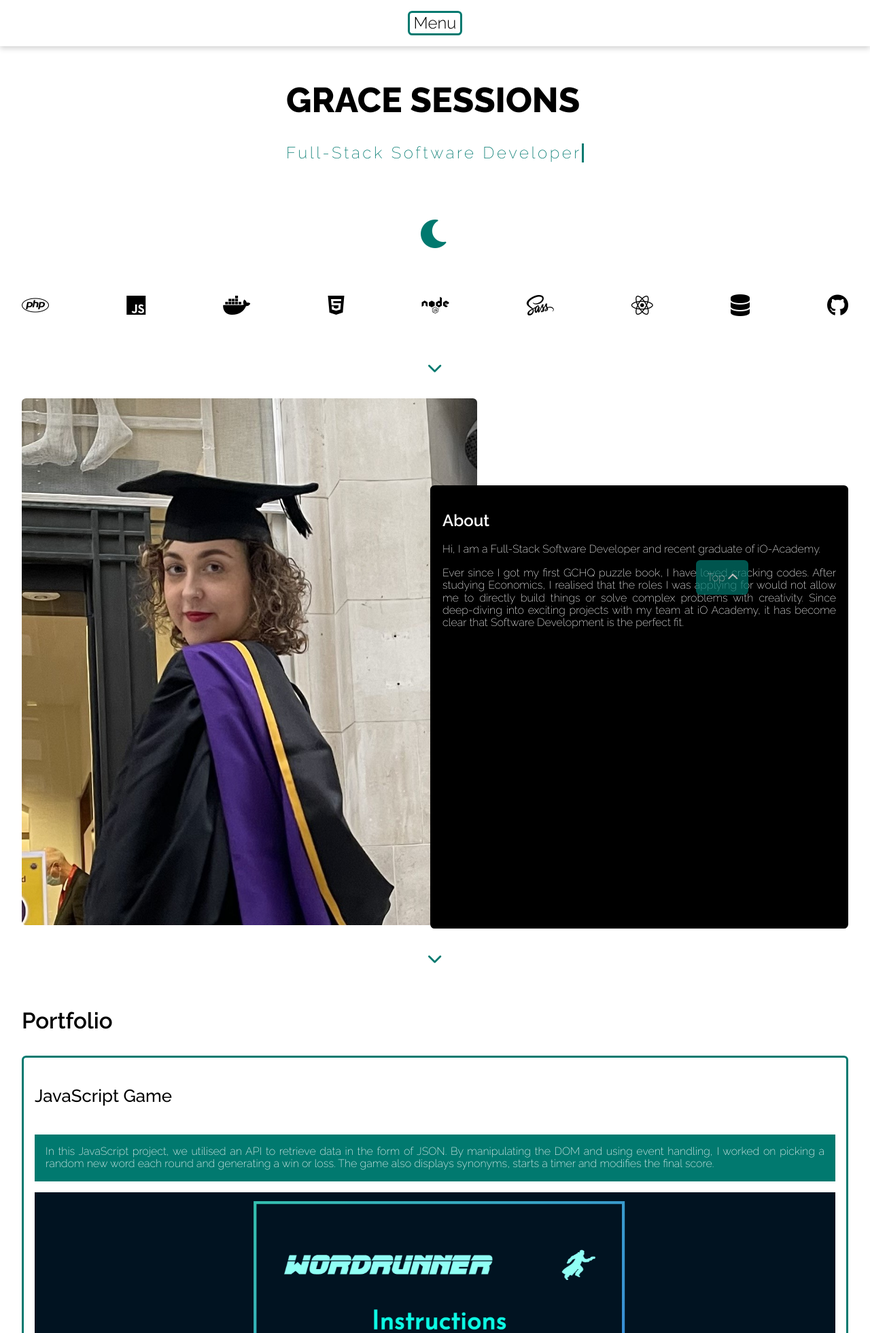
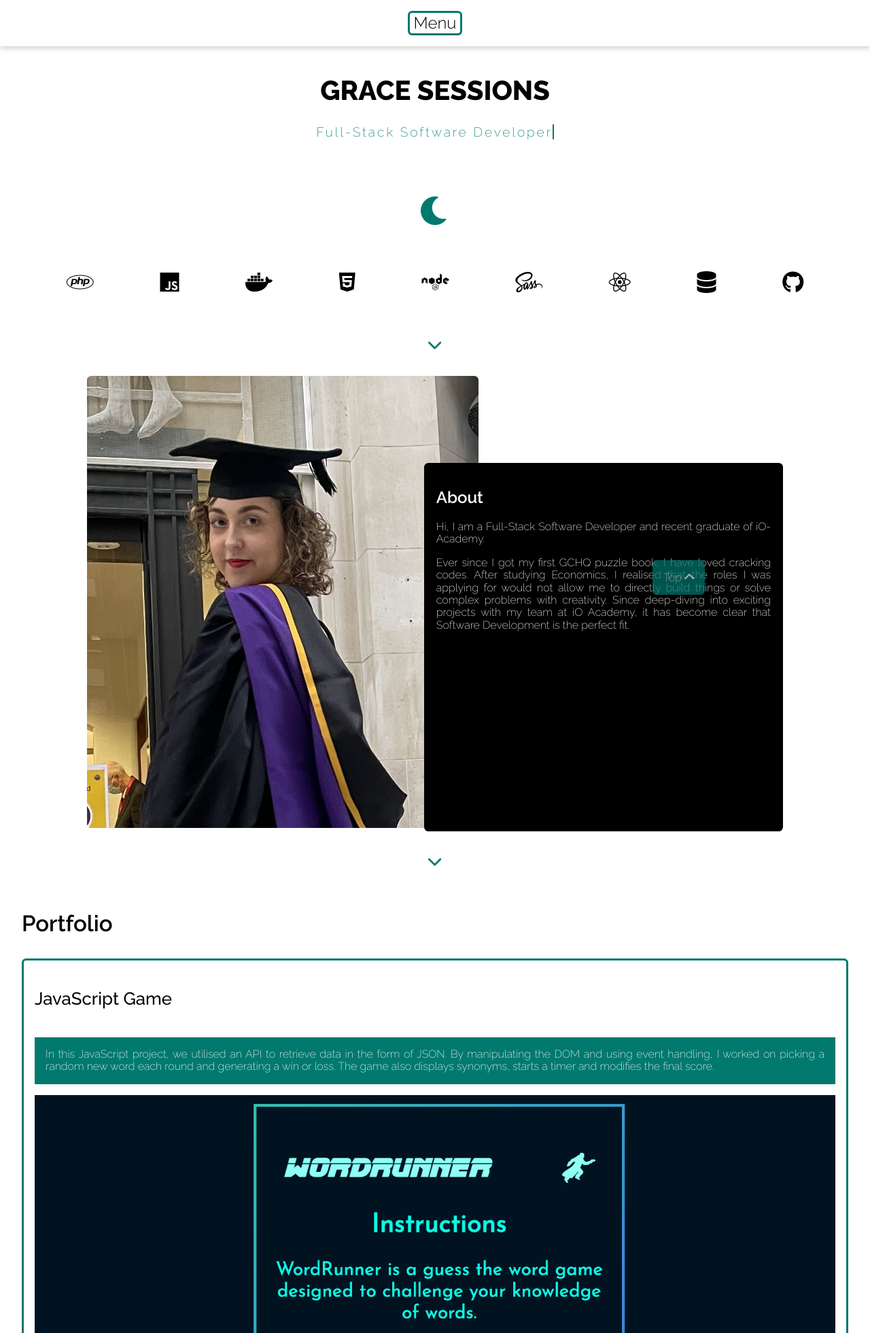
Before and after one commit to gracesessions/Portfolio, a PHP site: page / in a window 1280 px wide. Shown: the top 1961 px of the page at 68% size. Run offline with PHP 8.4, Linux system fonts and the light colour scheme.

Commit message:
sorted white space and overflow

```diff
--- a/css/style.css
+++ b/css/style.css
@@ -7,17 +7,17 @@
 }
 
 body {
-  margin: 0;
+  margin-right: 0;
   padding: 0;
   background-color: #FFFFFF;
   font-size: 22px;
   color: #000000;
+  margin-bottom: 2rem;
 }
 body nav {
   background-color: #FFFFFF;
   text-align: center;
   padding: 1rem;
-  width: 100%;
   position: sticky;
   top: 0;
   font-size: 1.5rem;
@@ -35,47 +35,47 @@ body nav .dropdown #dropdown-content {
   margin-bottom: 0;
   display: none;
 }
-body nav .dropdown #dropdown-content #nav-items {
+body nav .dropdown #dropdown-content .nav-items {
   margin-top: 0;
   padding: 0;
   display: flex;
   flex-direction: column;
   gap: 1rem;
 }
-body nav .dropdown #dropdown-content #nav-items li {
+body nav .dropdown #dropdown-content .nav-items li {
   list-style-type: none;
 }
-body nav .dropdown #dropdown-content #nav-items li a {
+body nav .dropdown #dropdown-content .nav-items li a {
   text-decoration: none;
   color: #000000;
   padding: 0 1rem;
   border: #FFFFFF solid;
   border-radius: 0.4rem;
 }
-body nav .dropdown #dropdown-content #nav-items li a:hover {
+body nav .dropdown #dropdown-content .nav-items li a:hover {
   border-color: #01796f;
 }
 body nav .reg-menu {
   display: none;
 }
 body header {
-  width: 80%;
   display: flex;
   margin: 1rem auto;
   flex-wrap: wrap;
   justify-content: center;
+  text-align: center;
 }
 body header .intro h1 {
   font-weight: 800;
-  font-size: 3.2rem;
+  font-size: 2.5rem;
 }
 body header .intro p {
-  font-size: 1.5rem;
+  font-size: 1.2rem;
   overflow: hidden;
   color: #01796f;
   border-right: 0.15em solid #01796f;
   white-space: nowrap;
-  margin: 0 auto;
+  margin: 0;
   letter-spacing: 0.15em;
   animation: typing 3.5s steps(40, end), blink-caret 0.75s step-end infinite;
   animation-play-state: running;
@@ -96,10 +96,13 @@ body .btnContainer .dark-mode i {
   margin-top: 4rem;
   align-self: center;
 }
+body .btnContainer .dark-mode .dark-mode:hover {
+  opacity: 0.7%;
+}
 body .stack-wrapper {
   display: flex;
-  justify-content: space-between;
-  margin: 4rem 2rem;
+  justify-content: space-evenly;
+  margin: 4rem 0;
 }
 body .stack-wrapper i {
   font-size: 2rem;
@@ -163,6 +166,9 @@ body .portfolio .project .content .desc p {
   font-size: 1rem;
   z-index: 1;
 }
+body .portfolio .project .content .desc img {
+  width: 8rem;
+}
 body .portfolio .project .content .links {
   margin-top: 1rem;
 }
@@ -173,17 +179,17 @@ body .contact .contactcontainer {
 }
 body .contact .contactcontainer a {
   color: #FFFFFF;
-  font-size: 5rem;
+  font-size: 3rem;
   padding: 1rem;
 }
 body .contact .contactcontainer a:hover {
   color: #01796f;
 }
 body .contact .contactcontainer .form-container {
-  width: 30rem;
+  width: 20rem;
 }
 body .contact .contactcontainer .form-container input, body .contact .contactcontainer .form-container textarea {
-  width: 30rem;
+  width: 90%;
   padding: 0.8rem;
   border: none;
   border-radius: 0.2rem;
@@ -231,7 +237,7 @@ h3 {
 #topBtn {
   position: sticky;
   bottom: 1rem;
-  margin-left: 80%;
+  margin-left: 75%;
   margin-top: 103vh;
   border: none;
   background-color: #01796f;
@@ -248,4 +254,14 @@ h3 {
   opacity: 1;
 }
 
+@media only screen and (min-width: 860px) {
+  .about {
+    margin-left: 6rem;
+    margin-right: 6rem;
+  }
+  .about .text-container .text {
+    font-size: 1.4rem;
+  }
+}
+
 /*# sourceMappingURL=style.css.map */
--- a/index.html
+++ b/index.html
@@ -13,12 +13,11 @@
 </head>
 
 <body id="top">
-<div class="main">
 <nav>
     <div class="dropdown">
         <button class="dropbtn">Menu</button>
         <div id="dropdown-content">
-            <ul id="nav-items">
+            <ul class="nav-items">
                 <li><a class="nav-link1" href="#about">About</a></li>
                 <li><a class="nav-link2" href="#portf-arrow">Portfolio</a></li>
                 <li><a class="nav-link3" href="#contact">Contact</a></li>
@@ -27,12 +26,12 @@
         </div>
     </div>
     <div class="reg-menu">
-    <ul id="nav-items">
-        <li><a class="nav-link1" href="#about">About</a></li>
-        <li><a class="nav-link2" href="#portf-arrow">Portfolio</a></li>
-        <li><a class="nav-link3" href="#contact">Contact</a></li>
-        <li><a class="nav-link4" href="https://rxresu.me/sessions/grace-sessions">CV</a></li>
-    </ul>
+        <ul class="nav-items">
+            <li><a class="nav-link1" href="#about">About</a></li>
+            <li><a class="nav-link2" href="#portf-arrow">Portfolio</a></li>
+            <li><a class="nav-link3" href="#contact">Contact</a></li>
+            <li><a class="nav-link4" href="https://rxresu.me/sessions/grace-sessions">CV</a></li>
+        </ul>
     </div>
 </nav>
 
@@ -65,8 +64,6 @@
         <i class="fa-brands fa-github" title="Github" aria-hidden="true"></i>
     </div>
 </section>
-
-<!--<button onclick="pauseAnimation()">Pause Animations</button>-->
 
 
 <div class="arrow">
@@ -175,7 +172,6 @@
 <footer>
     <p>© Copyright 2022</p>
 </footer>
-</div>
 <a href="#top" id="topBtn">Top <i class="fa-solid fa-chevron-up"></i></a>
 </body>
 
--- a/scss/style.scss
+++ b/scss/style.scss
@@ -12,17 +12,20 @@ $title-font: 'Raleway', sans-serif;
 }
 
 body {
-  margin: 0;
+  margin-right: 0;
   padding: 0;
   background-color: #FFFFFF;
   font-size: 22px;
   color: $text-colour;
+  //width: 100%;
+  //height: 100%;
+  margin-bottom: 2rem;
 
   nav {
     background-color: $bg-colour;
     text-align: center;
     padding: 1rem;
-    width: 100%;
+    //width: 100%;
     position: sticky;
     top: 0;
     font-size: 1.5rem;
@@ -36,7 +39,6 @@ body {
         border: solid #01796f;
         font-weight: 300;
         border-radius: 0.4rem;
-        //color: $bg-colour;
       }
 
       #dropdown-content {
@@ -44,7 +46,7 @@ body {
         margin-bottom: 0;
         display: none;
 
-        #nav-items {
+        .nav-items {
           margin-top: 0;
           padding: 0;
           display: flex;
@@ -79,25 +81,25 @@ body {
   }
 
   header {
-    width: 80%;
     display: flex;
     margin: 1rem auto;
     flex-wrap: wrap;
     justify-content: center;
+    text-align: center;
 
     .intro {
       h1 {
         font-weight: 800;
-        font-size: 3.2rem;
+        font-size: 2.5rem;
       }
 
       p {
-        font-size: 1.5rem;
+        font-size: 1.2rem;
         overflow: hidden;
         color: #01796f;
         border-right: .15em solid #01796f;
         white-space: nowrap;
-        margin: 0 auto;
+        margin: 0;
         letter-spacing: .15em;
         animation:
                 typing 3.5s steps(40, end),
@@ -108,7 +110,6 @@ body {
   }
     .btnContainer {
       display: flex;
-      //flex-direction: row;
       align-items: center;
       justify-content: center;
 
@@ -116,26 +117,25 @@ body {
       background-color: transparent;
       border: none;
       display: flex;
-      //flex-direction: row;
-      //justify-content: center;
-      //align-items: center;
       font-size: 3rem;
       i {
         color: #01796f;
         margin-top: 4rem;
         align-self: center;
       }
+
+      .dark-mode:hover {
+        opacity: 0.7%;
+      }
     }
     }
 
 
 
-
-
   .stack-wrapper {
     display: flex;
-    justify-content: space-between;
-    margin: 4rem 2rem;
+    justify-content: space-evenly;
+    margin: 4rem 0;
     i {
       font-size: 2rem;
     }
@@ -209,6 +209,9 @@ body {
             font-size: 1rem;
             z-index: 1;
           }
+           img {
+             width: 8rem;
+           }
         }
 
         .links {
@@ -226,7 +229,7 @@ body {
 
       a {
         color: $bg-colour;
-        font-size: 5rem;
+        font-size: 3rem;
         padding: 1rem;
       }
 
@@ -235,11 +238,11 @@ body {
       }
 
       .form-container {
-        width: 30rem;
+        width: 20rem;
 
 
         input, textarea {
-          width: 30rem;
+          width: 90%;
           padding: 0.8rem;
           border: none;
           border-radius: 0.2rem;
@@ -288,7 +291,7 @@ h3 {
 #topBtn {
   position: sticky;
   bottom: 1rem;
-  margin-left: 80%;
+  margin-left: 75%;
   margin-top: 103vh;
   border: none;
   background-color: #01796f;
@@ -305,11 +308,32 @@ h3 {
   opacity: 1;
 }
 
-//.dark-mode {
-//  background-color: $text-colour;
-//  color: $bg-colour;
-//
-//}
+@media only screen and (min-width: 860px) {
+  //.reg-menu {
+  //  display: block;
+  //}
+  //.dropdown {
+  //  display: none;
+  //}
+  //.grad img {
+  //  width: 40%;
+  //}
+  //
+  //.text-container {
+  //  width: 20%;
+  //}
+
+  .about {
+    margin-left: 6rem;
+    margin-right: 6rem;
+     .text-container {
+       .text {
+         font-size:1.4rem;
+       }
+     }
+  }
+
+}
 
 //.paused {
 //  animation-play-state: paused;
```
Also changed, not shown: 1 other file.
